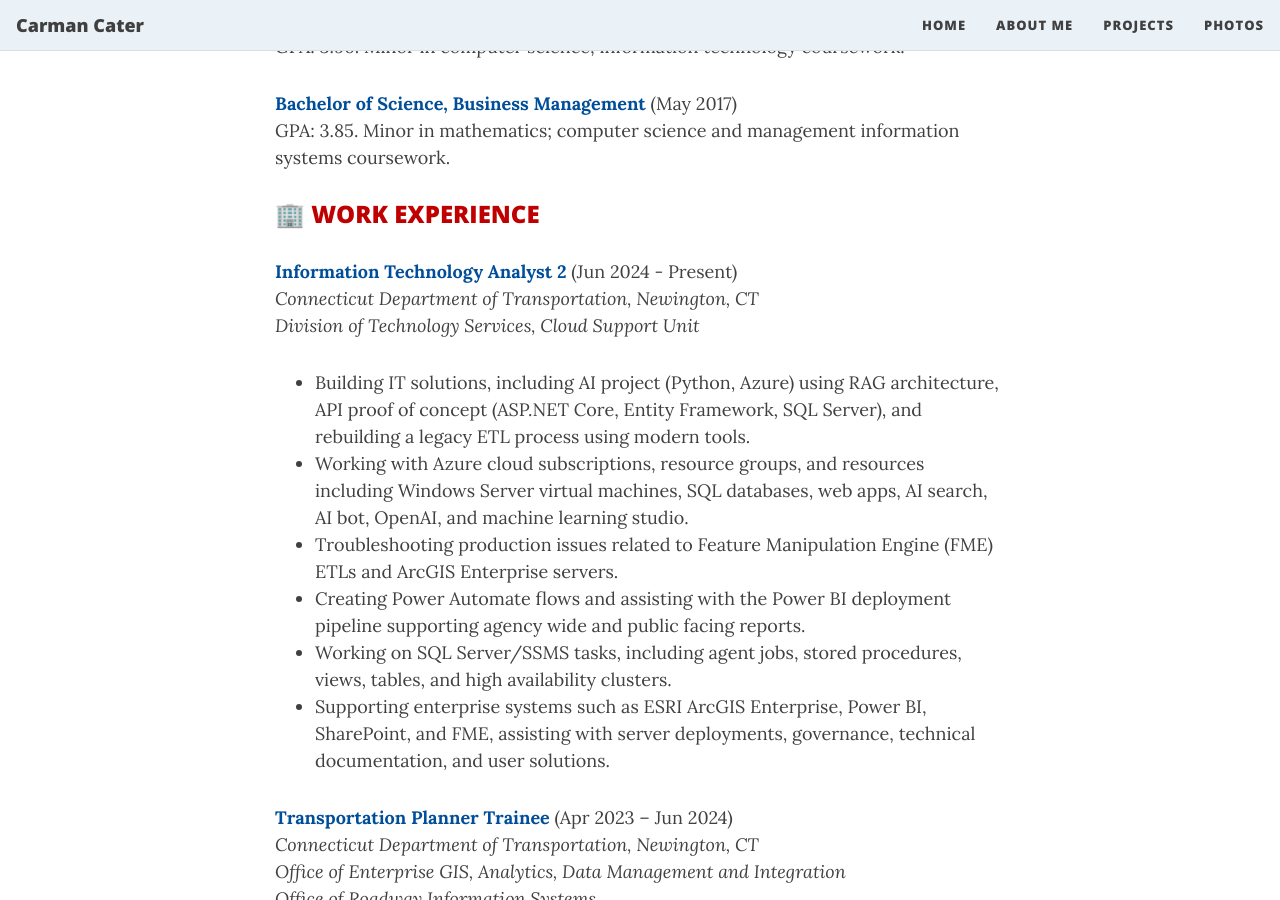
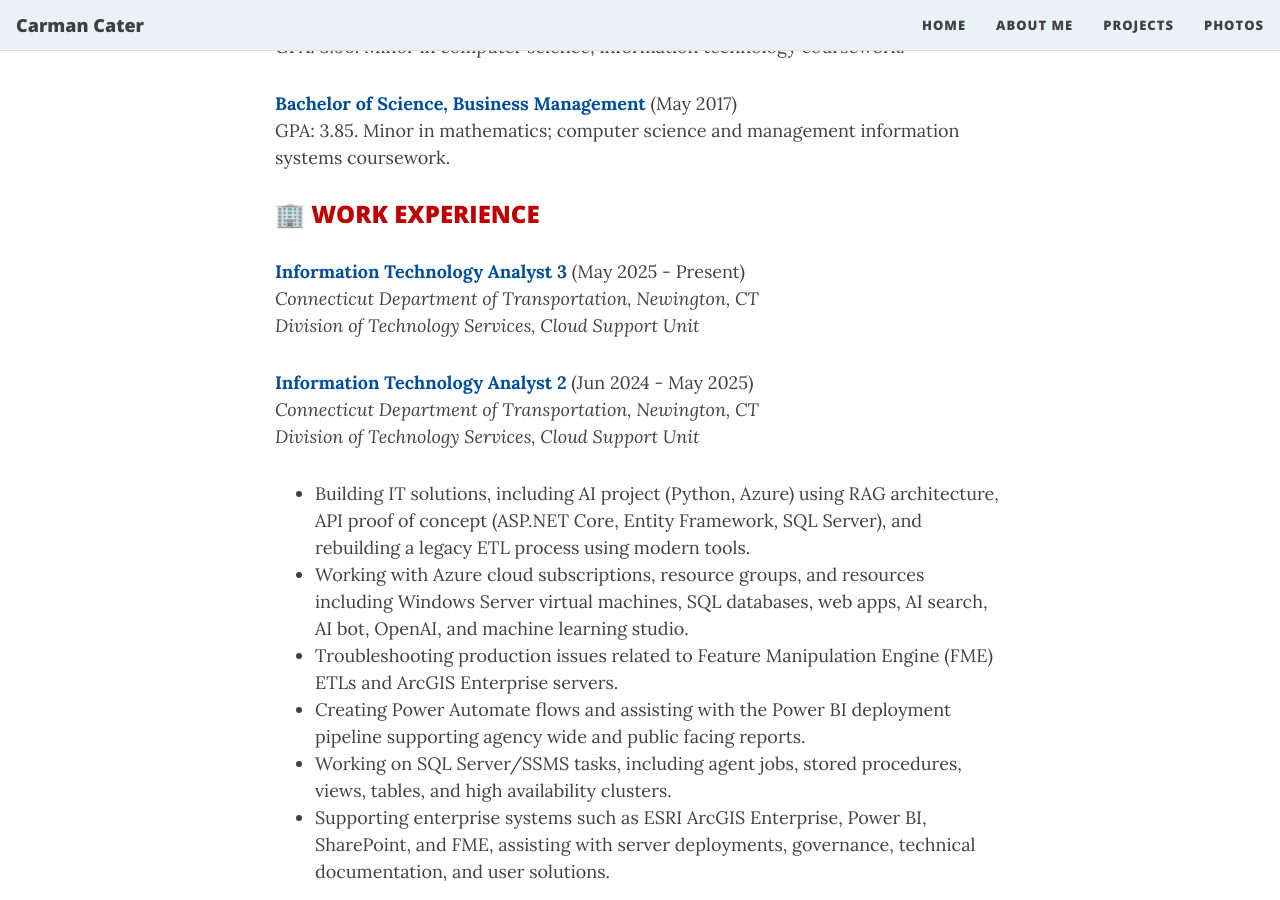
Before and after one commit to carmancater/carmancater.github.io, a Jekyll site: the page built from aboutme.md, in a window 1280 px wide and 900 px high, scrolled down 373 px. Built offline with Jekyll 4.4.1, drawn with Linux system fonts in a browser that asks for light colours; nearby versions of some CDN libraries; emoji names are drawn with the system emoji font.

Commit message:
Update aboutme.md

```diff
--- a/aboutme.md
+++ b/aboutme.md
@@ -16,7 +16,11 @@
 
 ### :office: <span style="color: #C00000">WORK EXPERIENCE</span>
 
-<span style="color: #004E9A">**Information Technology Analyst 2**</span> (Jun 2024 - Present)
+<span style="color: #004E9A">**Information Technology Analyst 3**</span> (May 2025 - Present)
+*Connecticut Department of Transportation, Newington, CT*
+*Division of Technology Services, Cloud Support Unit*
+
+<span style="color: #004E9A">**Information Technology Analyst 2**</span> (Jun 2024 - May 2025)
 *Connecticut Department of Transportation, Newington, CT*
 *Division of Technology Services, Cloud Support Unit*
 - Building IT solutions, including AI project (Python, Azure) using RAG architecture, API proof of concept (ASP.NET Core, Entity Framework, SQL Server), and rebuilding a legacy ETL process using modern tools.
@@ -25,8 +29,6 @@
 - Creating Power Automate flows and assisting with the Power BI deployment pipeline supporting agency wide and public facing reports.
 - Working on SQL Server/SSMS tasks, including agent jobs, stored procedures, views, tables, and high availability clusters.
 - Supporting enterprise systems such as ESRI ArcGIS Enterprise, Power BI, SharePoint, and FME, assisting with server deployments, governance, technical documentation, and user solutions.
-
-
 
 <span style="color: #004E9A">**Transportation Planner Trainee**</span>  (Apr 2023 – Jun 2024)
 *Connecticut Department of Transportation, Newington, CT*
```
